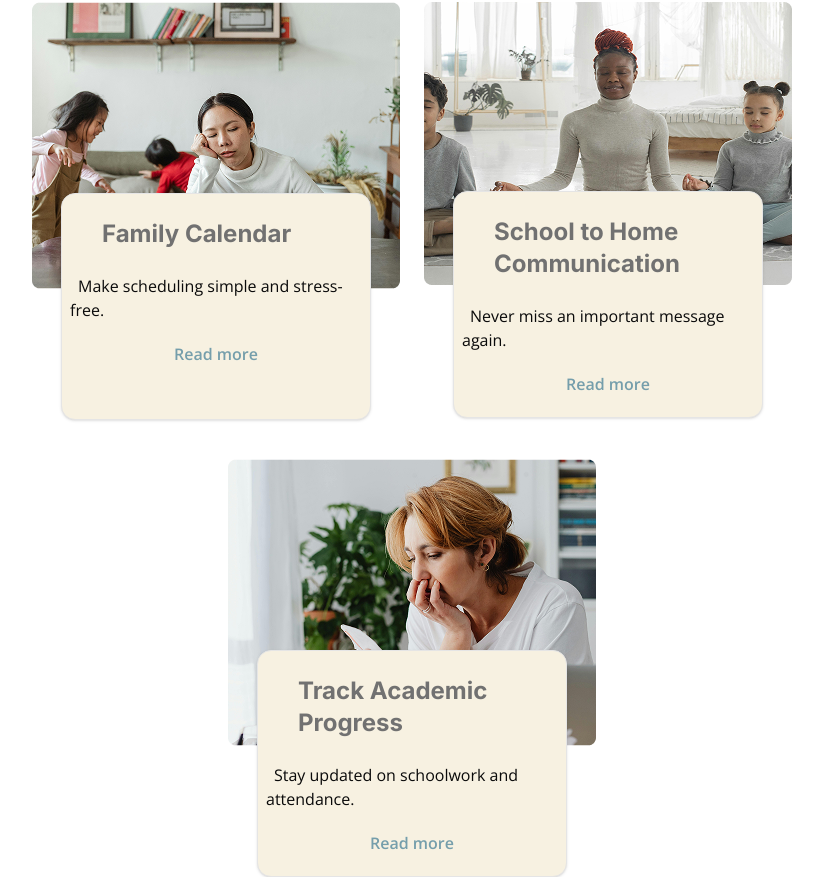
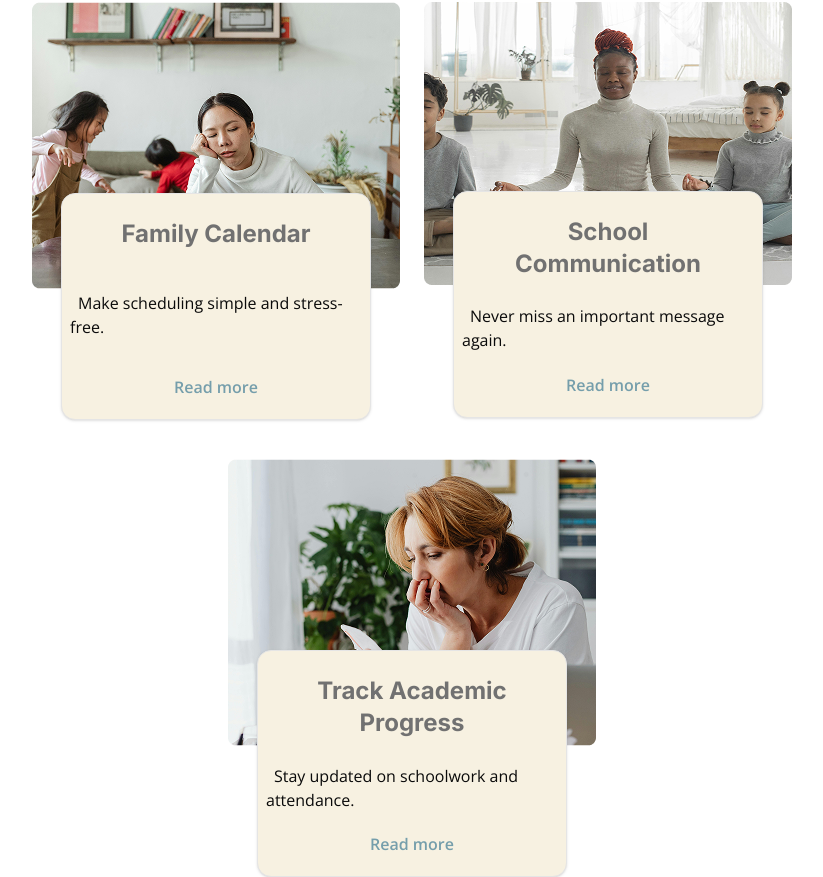
Before and after one commit to animalelder/passai-helper, a Next.js app: page / in a window 1280 px wide. Shown: the part 3425-4302 px from the top of the page, without its empty margins (228-1051 px from the left). Built offline with nearby package versions, Linux system fonts and the light colour scheme.

Commit message:
Landing Page adjustments: inner layout changes

```diff
--- a/app/page.tsx
+++ b/app/page.tsx
@@ -277,10 +277,9 @@ const Home: NextPage = () => {
                 src={caring_1}
                 width={368}
                 height={287}
-                className="h-auto w-auto object-scale-down"
                 alt="caring 1"
               />
-              <Card className="shadow-landcard -mt-24 h-[227px] w-[310px] justify-self-center px-2 duration-500 ease-in-out hover:drop-shadow-lg">
+              <Card className="shadow-landcard -mt-24 flex h-[227px] w-[310px] flex-col items-center justify-between justify-self-center px-2 duration-500 ease-in-out hover:drop-shadow-lg">
                 <h1 className="font-heading text-neutral-grey mx-8 text-2xl font-bold text-pretty">
                   Family Calendar
                 </h1>
@@ -300,9 +299,9 @@ const Home: NextPage = () => {
                 height={283}
                 alt="caring 2"
               />
-              <Card className="shadow-landcard -mt-24 h-[227px] w-[310px] justify-self-center px-2 duration-500 ease-in-out hover:drop-shadow-lg">
-                <h1 className="font-heading text-neutral-grey mx-8 text-2xl font-bold text-pretty">
-                  School to Home Communication
+              <Card className="shadow-landcard -mt-24 flex h-[227px] w-[310px] flex-col items-center justify-between justify-self-center px-2 duration-500 ease-in-out hover:drop-shadow-lg">
+                <h1 className="font-heading text-neutral-grey mx-8 text-center text-2xl font-bold text-pretty">
+                  School Communication
                 </h1>
                 <p className="indent-2">Never miss an important message again.</p>
                 <Link
@@ -320,8 +319,8 @@ const Home: NextPage = () => {
                 height={287}
                 alt="caring 3"
               />
-              <Card className="shadow-landcard -mt-24 h-[227px] w-[310px] justify-self-center px-2 duration-500 ease-in-out hover:drop-shadow-lg">
-                <h1 className="font-heading text-neutral-grey mx-8 text-2xl font-bold text-pretty">
+              <Card className="shadow-landcard -mt-24 flex h-[227px] w-[310px] flex-col items-center justify-between justify-self-center px-2 duration-500 ease-in-out hover:drop-shadow-lg">
+                <h1 className="font-heading text-neutral-grey mx-8 text-center text-2xl font-bold text-pretty">
                   Track Academic Progress
                 </h1>
                 <p className="indent-2">
```
